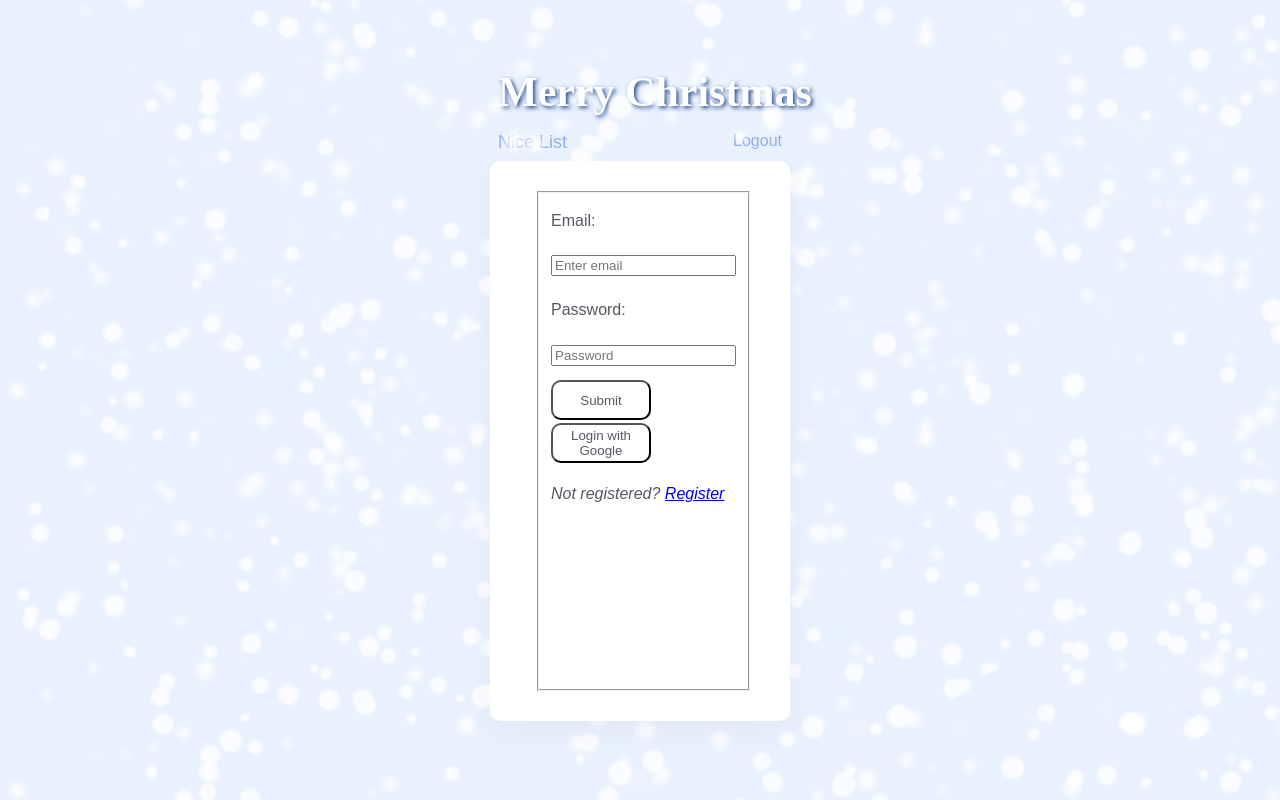
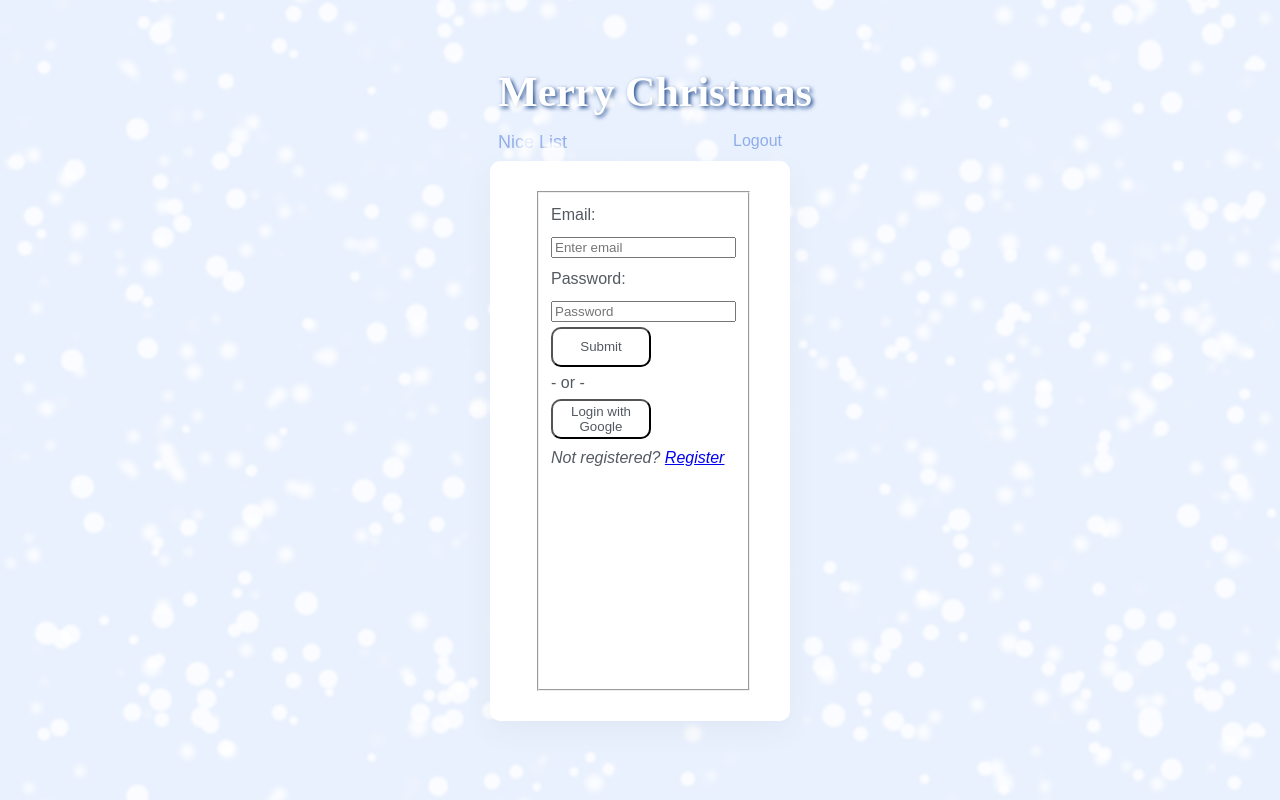
Before and after one commit to sageklein/My-List, a React (Create React App) app: page /login in a window 1280 px wide. Built offline with nearby package versions, Linux system fonts and the light colour scheme; no server answers.

Commit message:
added words to login

```diff
--- a/src/components/fbAuth/Login.js
+++ b/src/components/fbAuth/Login.js
@@ -46,6 +46,9 @@ export default function Login() {
 				<Button variant="primary" type="submit">
 					Submit
 				</Button>
+				<div className="or">
+					- or -
+				</div>
 				<Button onClick={loginGoogle} variant="link">
 					Login with Google
 				</Button>
--- a/src/custom.scss
+++ b/src/custom.scss
@@ -22,7 +22,7 @@
 	box-shadow: 0 10px 30px rgba(#505763, 0.05);
 	padding: 30px 45px;
 	display: grid;
-	line-height: 2.8;
+	line-height: 2;
 }
 Button {
 	background: #ffffff;
```
